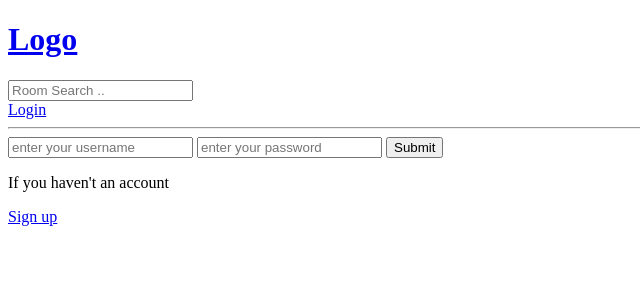
After one commit to muhammadnabil9263/study-buddy, a Django app: page /login/ in a window 1280 px wide. The commit adds this page. Shown: the top 300 px of the page, without its empty margins (0-640 px from the left). Run offline with Django 4.2, Linux system fonts and the light colour scheme.

Commit message:
registration-user

```diff
--- a/base/templates/base/home.html
+++ b/base/templates/base/home.html
@@ -26,8 +26,10 @@
                 <p> there are room {{count}}</p>
             <hr>
             {% for room in rooms %}
-            <a href=" {% url 'update-room' room.id %} "> Edit </a>
-            <a href=" {% url 'delete-room' room.id %} "> Delete </a>
+            {% if request.user != room.host %}
+                <a href=" {% url 'update-room' room.id %} "> Edit </a>
+                <a href=" {% url 'delete-room' room.id %} "> Delete </a>
+            {% endif %}
             <span>@ {{room.host}} </span>
             <a href="{% url 'room' room.id %}" >
                 <h4>{{room.id}} -- {{room.name}} </h4>
--- /dev/null
+++ b/base/templates/base/login_register.html
@@ -0,0 +1,33 @@
+{% extends  'main.html' %}
+
+{% block content %}
+{% if page == "login" %}
+<div>
+<form method="POST" action="">
+    {% csrf_token %}
+<input  type="text"      name="username" placeholder="enter your username" />
+<input  type="password"  name="password" placeholder="enter your password" />
+<input type="submit" value="Submit"/>
+</form>
+    <p>If you haven't an account  </p>
+    <a href="{% url 'register' %}">Sign up</a>
+</div>
+{% else %}
+<div>
+    <form method="POST" action="">
+    {% csrf_token %}
+        {{ register_form.as_p}}
+    <input type="submit" value="Register"/>
+</form>
+{% endif%}
+</div>
+
+{% if messages %}
+<ul class="messages">
+    {% for message in messages %}
+    <li  {% if message.tags %} class=" {{ message.tags }} " {% endif %}> {{ message }} </li>
+    {% endfor %}
+</ul>
+{% endif %}
+
+{% endblock  %}
--- a/base/urls.py
+++ b/base/urls.py
@@ -7,5 +7,8 @@ urlpatterns = [
     path('create-room/', views.create_room, name='create-room'),
     path('update-room/<int:id>/', views.update_room, name='update-room'),
     path('delete-room/<int:id>/', views.delete_room, name='delete-room'),
+    path('login/', views.login_user, name='login'),
+    path('logout/', views.logout_user, name='logout'),
+    path('register/', views.register_user, name='register'),
 
 ]
--- a/base/views.py
+++ b/base/views.py
@@ -1,24 +1,64 @@
+from django.contrib import messages
+from django.http import HttpResponse
 from django.shortcuts import render, redirect
-from base.models import Room , Topic
+from django.contrib.auth.decorators import login_required
+from django.contrib.auth import authenticate, login, logout
+from base.models import Room, Topic
 from base.forms import RoomForm
 from django.db.models import Q
+from django.contrib.auth.forms import UserCreationForm
 
-rooms = [{"id": 1, "name": 'python1 '},
-         {"id": 2, "name": 'python2 '},
-         {"id": 3, "name": 'python3 '},
-         {"id": 4, "name": 'python4 '}, ]
+#
+# rooms = [{"id": 1, "name": 'python1 '},
+#          {"id": 2, "name": 'python2 '},
+#          {"id": 3, "name": 'python3 '},
+#          {"id": 4, "name": 'python4 '}, ]
 
 
-# Create your views here.
+def login_user(request):
+    page = 'login'
+    if request.method == 'POST':
+        username = request.POST.get('username')
+        password = request.POST.get('password')
+        user = authenticate(username=username, password=password)
+        if user is not None:
+            login(request, user)
+            return redirect("home")
+        else:
+            messages.error(request, 'username or password not correct')
+            return redirect('login')
+    context = {"page": page}
+    return render(request, "base/login_register.html", context)
+
+
+def logout_user(request):
+    logout(request)
+    return redirect("home")
+
+
+def register_user(request):
+    register_form= UserCreationForm()
+    context = {"register_form": register_form}
+    if request.method == 'POST':
+        new_user = UserCreationForm(request.POST)
+        if new_user.is_valid():
+            new_user.save()
+            return redirect('home')
+        else:
+            messages.error(request, 'there is an error')
+
+    return render(request, "base/login_register.html", context)
+
+
 def home(request):
-    q=request.GET.get('q') if request.GET.get('q') != None else ""
-    rooms=Room.objects.filter(Q(topic__name__contains=q) |
-                              Q(description__contains=q) |
-                              Q(name__contains=q)
-                              )
+    q = request.GET.get('q') if request.GET.get('q') != None else ""
+    rooms = Room.objects.filter(Q(topic__name__contains=q) |
+                                Q(description__contains=q) |
+                                Q(name__contains=q)
+                                )
     count = rooms.count()
     topics = Topic.objects.all()
-    context = {'rooms': rooms, 'topics':topics , "count":count}
+    context = {'rooms': rooms, 'topics': topics, "count": count}
     return render(request=request, template_name="base/home.html", context=context)
 
 
@@ -28,6 +68,7 @@ def room(request, id):
     return render(request, 'base/room.html', context)
 
 
+@login_required(login_url='login')
 def create_room(request):
     room_form = RoomForm()
     if request.method == 'POST':
@@ -39,11 +80,13 @@ def create_room(request):
     return render(request, 'base/create_room.html', context)
 
 
+@login_required(login_url='login')
 def update_room(request, id):
     room = Room.objects.get(id=id)
     room_form = RoomForm(instance=room)
     context = {"room": room_form}
-
+    if request.user != room.host:
+        return HttpResponse("You are not allowed")
     if request.method == 'POST':
         new_room = RoomForm(request.POST, instance=room)
         if new_room.is_valid():
@@ -52,8 +95,13 @@ def update_room(request, id):
     return render(request, 'base/create_room.html', context)
 
 
+@login_required(login_url='login')
 def delete_room(request, id):
     room = Room.objects.get(id=id)
+
+    if request.user != room.host:
+        return HttpResponse("You are not allowed")
+
     if request.method == 'POST':
         room.delete()
         return redirect('home')
--- a/templates/navbar.html
+++ b/templates/navbar.html
@@ -14,6 +14,12 @@
         <form method="GET" action="{% url 'home' %}">
             <input type="text" name="q" placeholder="Room Search .."/>
         </form>
+          {% if request.user.is_authenticated %}
+          <a href="{% url 'logout' %}"> Logout </a>
+          {% else %}
+          <a href="{% url 'login' %}"> Login </a>
+          {% endif %}
     <hr>
+      </div>
 </body>
 </html>
```
Also changed, not shown: db.sqlite3.
